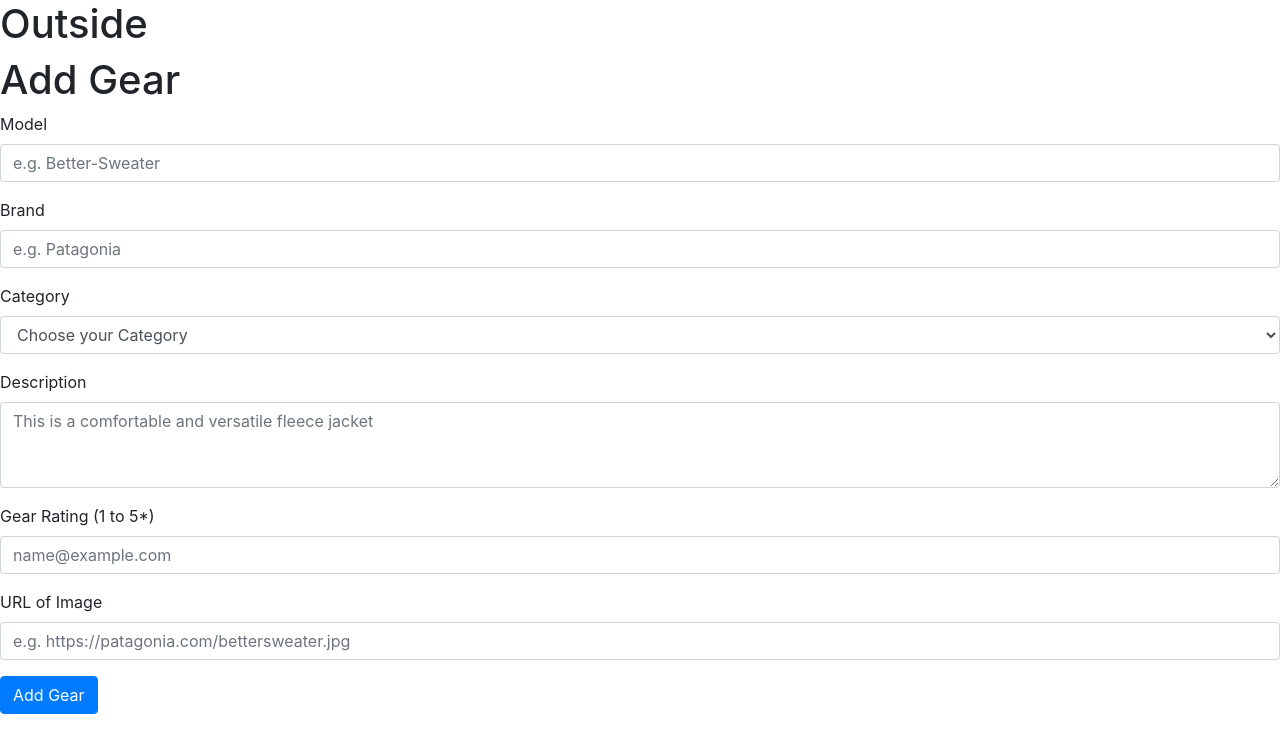
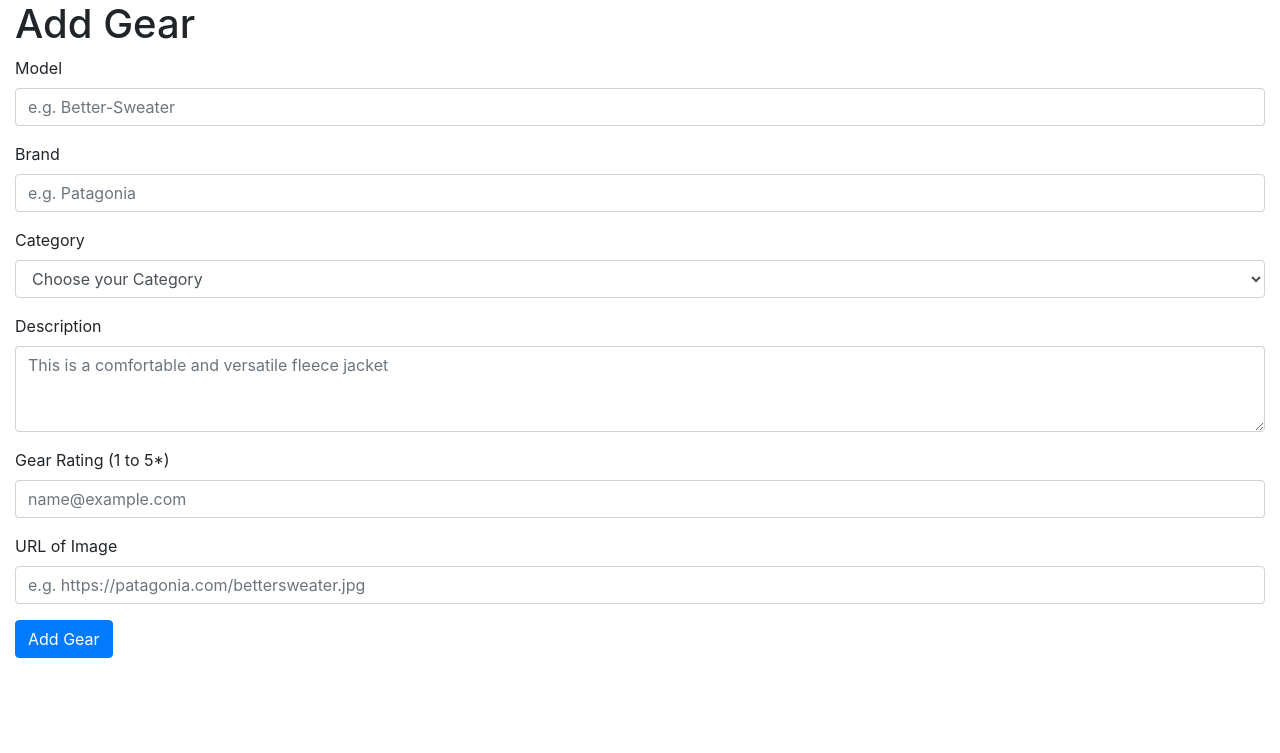
Before and after one commit to p0wen/shelter, a Flask app: page /add_gear in a window 1280 px wide. Shown: the top 753 px of the page. Run offline with Flask 2, Linux system fonts and the light colour scheme; data that the repository does not hold is empty; parts of the project's set-up code (start-up, migrations or seed data) failed here and were passed over; some libraries are stand-ins or nearby versions.

Commit message:
feat: set bootstrap class container-fluid to content on base.html

```diff
--- a/templates/base.html
+++ b/templates/base.html
@@ -17,10 +17,10 @@
 </head>
 
 <body>
-	<h1>Outside</h1>
+	<div class="container-fluid">
 	{% block content %}
 	{% endblock %}
-
+    </div>
 	<!-- external JS -->
 	<script src="https://code.jquery.com/jquery-3.5.1.slim.min.js"
 		integrity="sha384-DfXdz2htPH0lsSSs5nCTpuj/zy4C+OGpamoFVy38MVBnE+IbbVYUew+OrCXaRkfj" crossorigin="anonymous">
```
